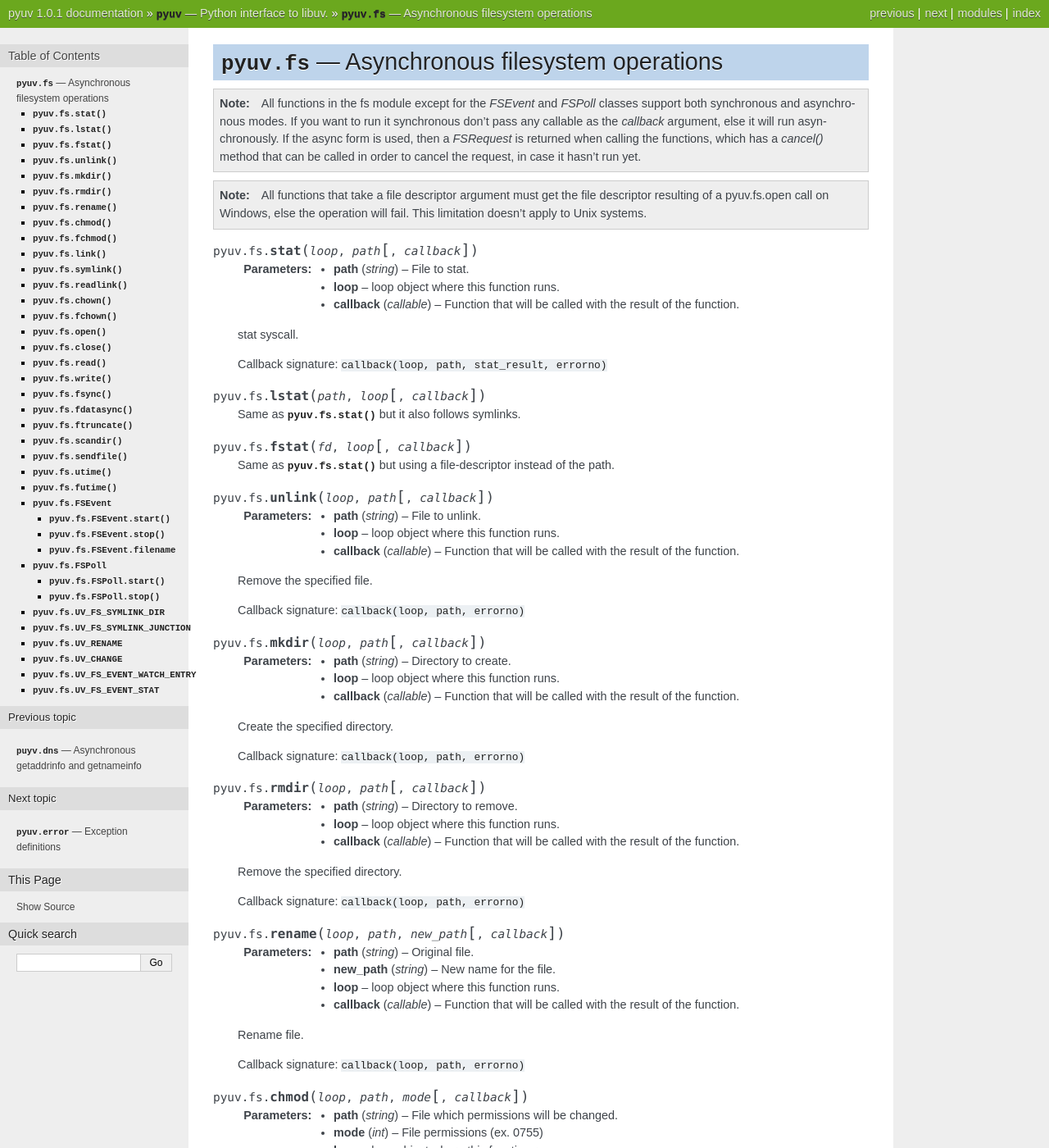
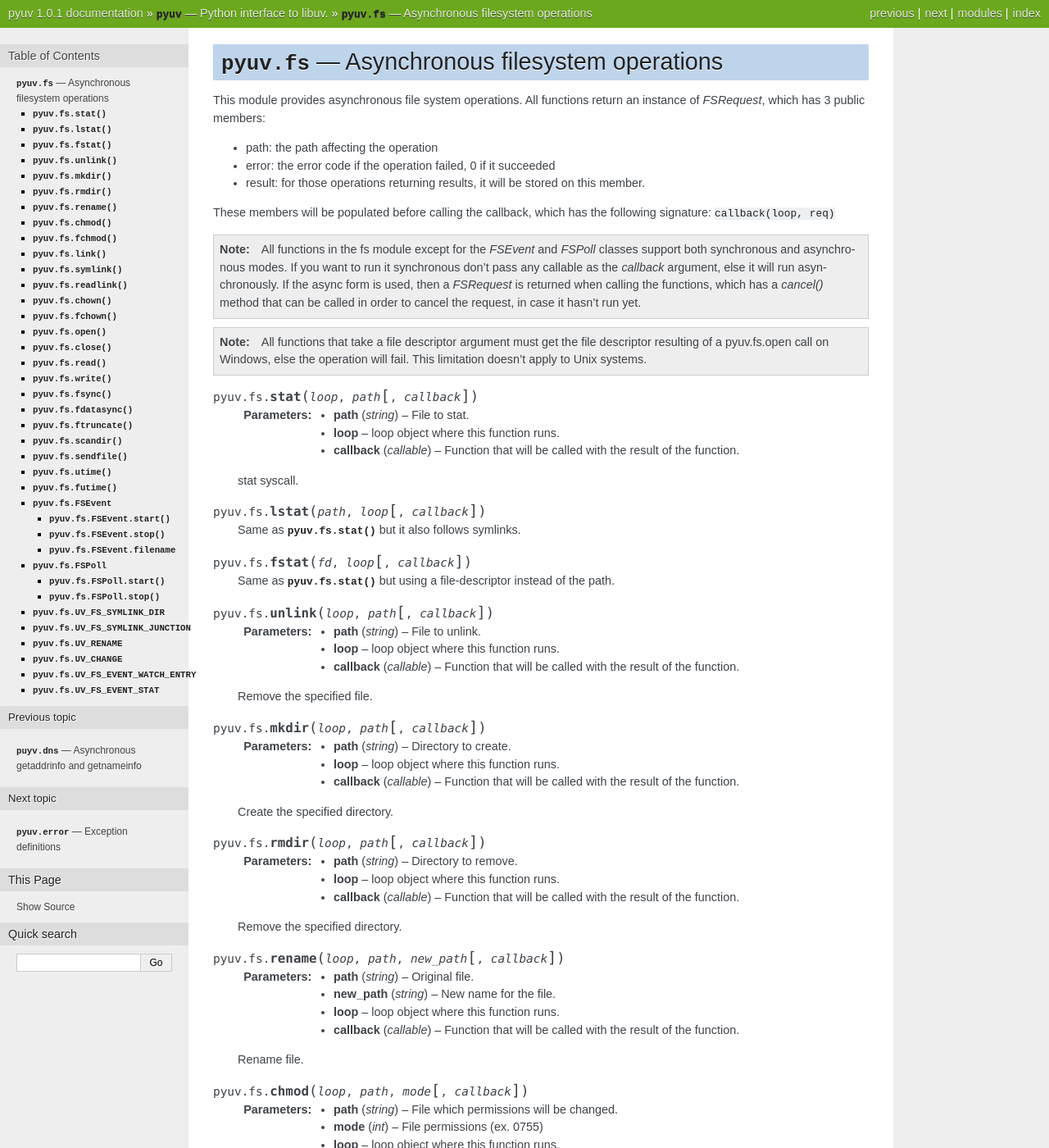
Before and after one commit to saghul/pyuv, a Sphinx documentation site: the page built from docs/fs.rst, in a window 1280 px wide and 1400 px high. Shown: the whole window at 82% size. Built offline with Sphinx 7.4.7, drawn with Linux system fonts in a browser that asks for light colours; some of the changed text lies outside the part shown.

Commit message:
doc: updated fs module documentation

```diff
--- a/docs/fs.rst
+++ b/docs/fs.rst
@@ -8,6 +8,15 @@
 :py:mod:`pyuv.fs` --- Asynchronous filesystem operations
 ========================================================
 
+This module provides asynchronous file system operations. All functions return an instance
+of `FSRequest`, which has 3 public members:
+
+* path: the path affecting the operation
+* error: the error code if the operation failed, 0 if it succeeded
+* result: for those operations returning results, it will be stored on this member.
+
+These members will be populated before calling the callback, which has the following
+signature: ``callback(loop, req)``
 
 .. note::
     All functions in the fs module except for the `FSEvent` and `FSPoll` classes support both
@@ -33,8 +42,6 @@
 
     stat syscall.
 
-    Callback signature: ``callback(loop, path, stat_result, errorno)``
-
 
 .. py:function:: pyuv.fs.lstat(path, loop, [callback])
 
@@ -56,8 +63,6 @@
 
     Remove the specified file.
 
-    Callback signature: ``callback(loop, path, errorno)``
-
 
 .. py:function:: pyuv.fs.mkdir(loop, path, [callback])
 
@@ -69,8 +74,6 @@
 
     Create the specified directory.
 
-    Callback signature: ``callback(loop, path, errorno)``
-
 
 .. py:function:: pyuv.fs.rmdir(loop, path, [callback])
 
@@ -81,8 +84,6 @@
     :param callable callback: Function that will be called with the result of the function.
 
     Remove the specified directory.
-
-    Callback signature: ``callback(loop, path, errorno)``
 
 
 .. py:function:: pyuv.fs.rename(loop, path, new_path, [callback])
@@ -97,8 +98,6 @@
 
     Rename file.
 
-    Callback signature: ``callback(loop, path, errorno)``
-
 
 .. py:function:: pyuv.fs.chmod(loop, path, mode, [callback])
 
@@ -111,8 +110,6 @@
     :param callable callback: Function that will be called with the result of the function.
 
     Remove the specified directory.
-
-    Callback signature: ``callback(loop, path, errorno)``
 
 
 .. py:function:: pyuv.fs.fchmod(loop, fd, mode, [callback])
@@ -132,8 +129,6 @@
 
     Create a hard-link.
 
-    Callback signature: ``callback(loop, path, errorno)``
-
 
 .. py:function:: pyuv.fs.symlink(loop, path, new_path, flags, [callback])
 
@@ -151,8 +146,6 @@
 
     Create a symlink.
 
-    Callback signature: ``callback(loop, path, errorno)``
-
 
 .. py:function:: pyuv.fs.readlink(loop, path, [callback])
 
@@ -163,8 +156,6 @@
     :param callable callback: Function that will be called with the result of the function.
 
     Read link file and return the original file path.
-
-    Callback signature: ``callback(loop, path, errorno)``
 
 
 .. py:function:: pyuv.fs.chown(loop, path, uid, gid, [callback])
@@ -180,8 +171,6 @@
     :param callable callback: Function that will be called with the result of the function.
 
     Changes ownership of a file.
-
-    Callback signature: ``callback(loop, path, errorno)``
 
 
 .. py:function:: pyuv.fs.fchown(loop, fd, mode, [callback])
@@ -203,8 +192,6 @@
 
     Open file.
 
-    Callback signature: ``callback(loop, path, fd, errorno)``
-
 
 .. py:function:: pyuv.fs.close(loop, fd, [callback])
 
@@ -215,8 +202,6 @@
     :param callable callback: Function that will be called with the result of the function.
 
     Close file.
-
-    Callback signature: ``callback(loop, path, errorno)``
 
 
 .. py:function:: pyuv.fs.read(loop, fd, length, offset, [callback])
@@ -233,8 +218,6 @@
 
     Read from file.
 
-    Callback signature: ``callback(loop, path, read_data, errorno)``
-
 
 .. py:function:: pyuv.fs.write(loop, fd, write_data, offset, [callback])
 
@@ -250,8 +233,6 @@
 
     Write to file.
 
-    Callback signature: ``callback(loop, path, bytes_written, errorno)``
-
 
 .. py:function:: pyuv.fs.fsync(loop, fd, [callback])
 
@@ -263,8 +244,6 @@
 
     Sync all changes made to file.
 
-    Callback signature: ``callback(loop, path, errorno)``
-
 
 .. py:function:: pyuv.fs.fdatasync(loop, fd, [callback])
 
@@ -275,8 +254,6 @@
     :param callable callback: Function that will be called with the result of the function.
 
     Sync data changes made to file.
-
-    Callback signature: ``callback(loop, path, errorno)``
 
 
 .. py:function:: pyuv.fs.ftruncate(loop, fd, offset, [callback])
@@ -291,8 +268,6 @@
 
     Truncate the contents of a file to the specified offset.
 
-    Callback signature: ``callback(loop, path, errorno)``
-
 
 .. py:function:: pyuv.fs.scandir(loop, path, flags, [callback])
 
@@ -305,8 +280,6 @@
     :param callable callback: Function that will be called with the result of the function.
 
     List files from a directory.
-
-    Callback signature: ``callback(loop, path, files, errorno)``
 
 
 .. py:function:: pyuv.fs.sendfile(loop, out_fd, in_fd, in_offset, length, [callback])
@@ -325,8 +298,6 @@
 
     Send a regular file to a stream socket.
 
-    Callback signature: ``callback(loop, path, bytes_written, errorno)``
-
 
 .. py:function:: pyuv.fs.utime(loop, path, atime, mtime, [callback])
 
@@ -341,8 +312,6 @@
     :param callable callback: Function that will be called with the result of the function.
 
     Update file times.
-
-    Callback signature: ``callback(loop, path, files, errorno)``
 
 
 .. py:function:: pyuv.fs.futime(loop, fd, atime, mtime, [callback])
```
